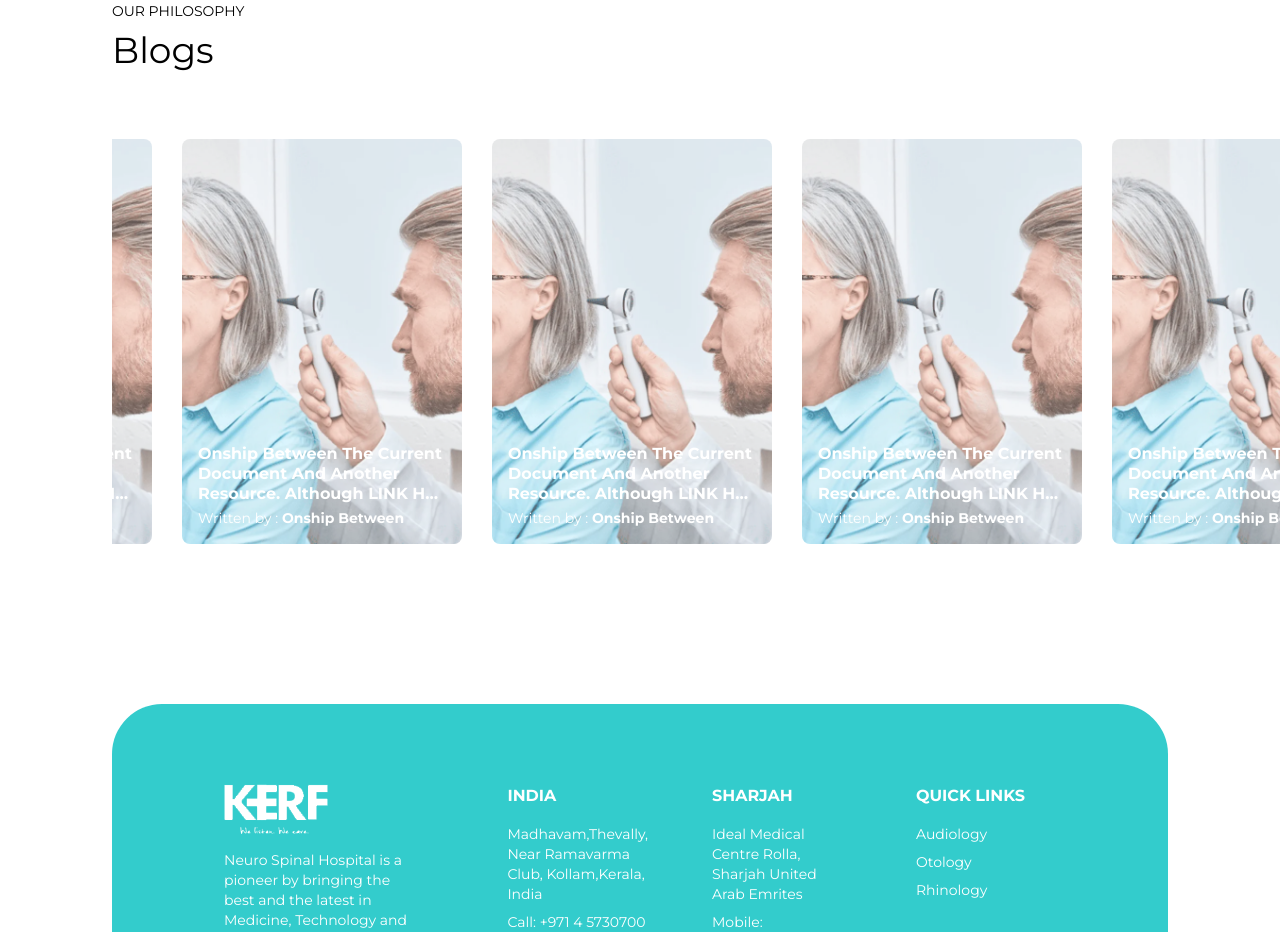
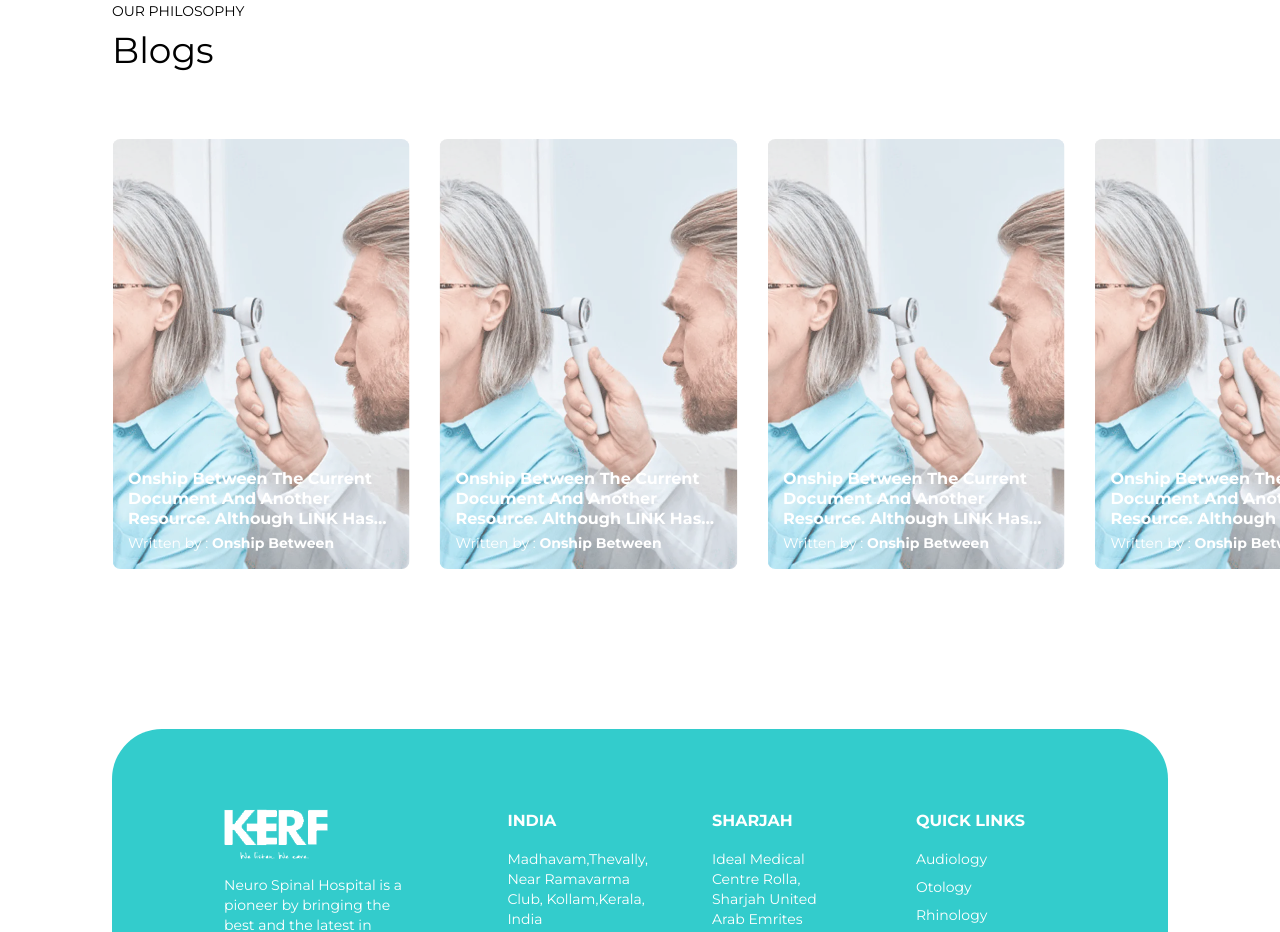
Before and after one commit to jaison-codeface/Kerf-website, a Next.js app: page / in a window 1280 px wide. Shown: the part 3480-4412 px from the top of the page. Built offline with nearby package versions, Linux system fonts and the light colour scheme.

Commit message:
modified:   components/Home/Blogs.tsx modified:   components/layout/Header/NavMobile.tsx

```diff
--- a/components/Home/Blogs.tsx
+++ b/components/Home/Blogs.tsx
@@ -56,26 +56,40 @@ const Blogs = () => {
     >
       <HeadSubtitle>OUR PHILOSOPHY</HeadSubtitle>
       <HeadTitle className="mt-1">Blogs</HeadTitle>
-      <div  data-aos="fade-up" className="flex w-screen md:mt-16 mt-8">
+      <div data-aos="fade-up" className="flex w-screen md:mt-16 mt-8">
         <Swiper
-          slidesPerView={"auto"}
+          slidesPerView={1}
           spaceBetween={30}
           data-aos="fade-up"
           data-aos-duration="700"
-
+          breakpoints={{
+            320: {
+              slidesPerView: 2,
+            },
+            // when window width is >= 480px
+            480: {
+              slidesPerView: 2,
+            },
+            // when window width is >= 640px
+            640: {
+              slidesPerView: 3,
+            },
+            1024: {
+              slidesPerView: 4,
+            },
+          }}
           loop
           autoplay={{
             delay: 3500,
           }}
           speed={1200}
-          modules={[ Autoplay]}
+          modules={[Autoplay]}
           className="mySwiper"
         >
           {data.map((item, idx) => (
             <SwiperSlide
               key={idx}
-
-              className="relative z-0 !flex flex-col items-start justify-end !w-[280px] px-4 py-4 aspect-[9/13] overflow-hidden rounded-lg"
+              className="relative z-0 !flex flex-col items-start justify-end px-4 py-4 aspect-[9/13] overflow-hidden rounded-lg"
             >
               <h3 className="font-bold capitalize text-base line-clamp-3 text-white leading-tight">
                 {item.title}
--- a/components/layout/Header/NavMobile.tsx
+++ b/components/layout/Header/NavMobile.tsx
@@ -19,7 +19,7 @@ const NavMobile = ({
     }[];
   }[];
 }) => {
-  const [toggle, setToggle] = useState(true);
+  const [toggle, setToggle] = useState(false);
   const [dropDown, setDropDown] = useState<any>([0, 0]);
   return (
     <>
```
